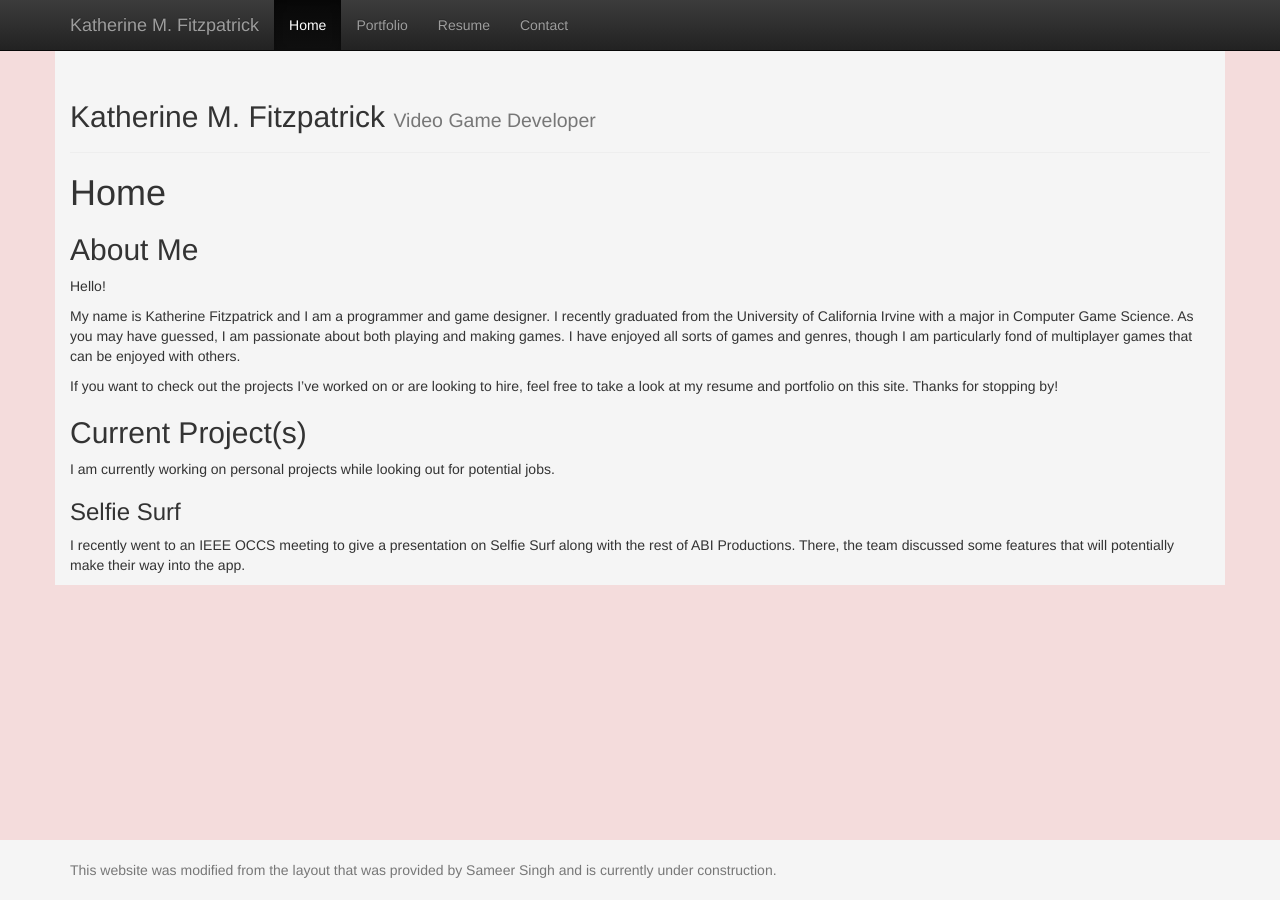
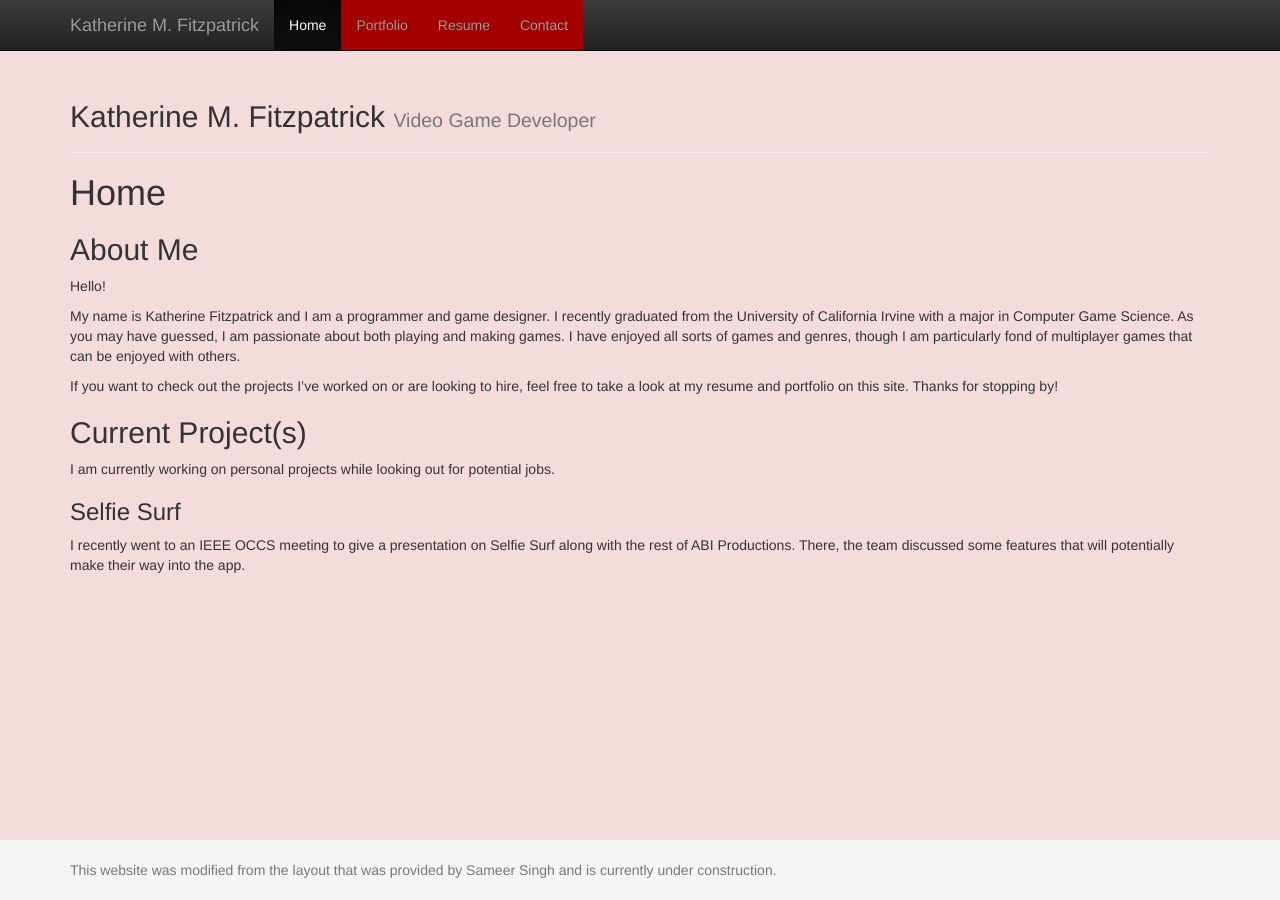
Before and after one commit to kathermf/kathermf.github.io, a Jekyll site: the page built from index.md, in a window 1280 px wide. Built offline with Jekyll 4.4.1, drawn with Linux system fonts in a browser that asks for light colours.

Commit message:
Style experimentation

```diff
--- a/_layouts/default.html
+++ b/_layouts/default.html
@@ -20,13 +20,13 @@
     body {
       background-color: #F4DCDC;
     }
+
+    li a {
+      background-color: #A40000;
+    }
     </style>
 
   </head>
-
-
-
-
   <body>
 
     {% assign current = page.url | downcase | split: '/' %}
--- a/css/custom.css
+++ b/css/custom.css
@@ -24,7 +24,6 @@ body {
 
 body > .container {
   padding: 60px 15px 0;
-  background-color: #f5f5f5;
 }
 .container .text-muted {
   margin: 20px 0;
```
